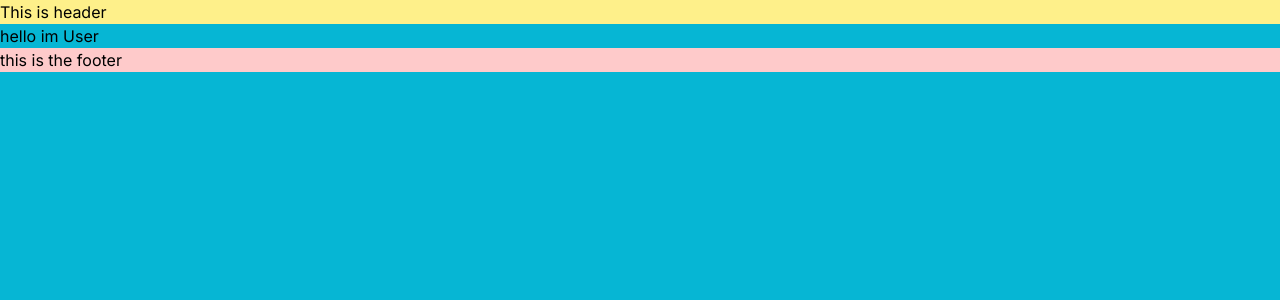
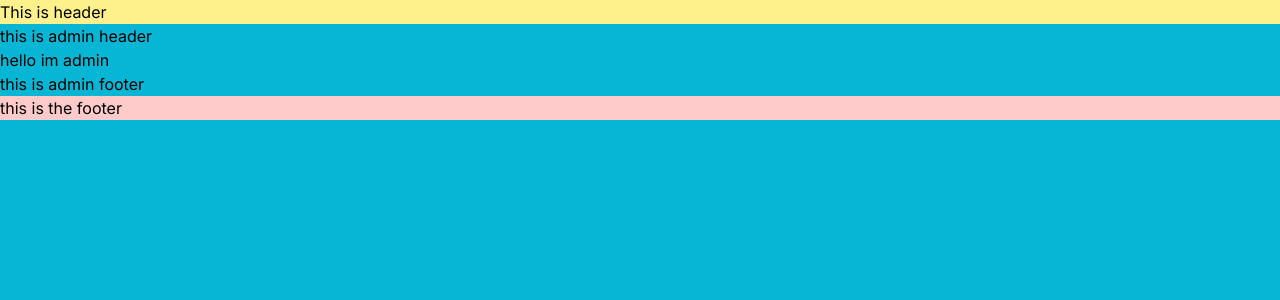
Before and after one commit to Yeshey-Gyatso/course-selling-app, a Next.js app in the folder course-selling-app/: page /admin in a window 1280 px wide. Shown: the top 300 px of the page. Built offline with nearby package versions, Linux system fonts and the light colour scheme.

Commit message:
routing started

```diff
--- /dev/null
+++ b/course-selling-app/src/app/admin/layout.tsx
@@ -0,0 +1,9 @@
+export default function AdminLayout({ children }: {
+    children: React.ReactNode
+  }){
+    return (<div>
+        <div><h1>this is admin header</h1></div>
+        <div>{children}</div>
+        <div><h1>this is admin footer</h1></div>
+    </div>)
+}
--- a/course-selling-app/src/app/admin/page.tsx
+++ b/course-selling-app/src/app/admin/page.tsx
@@ -1,5 +1,5 @@
 export default function Admin(){
     return(
-        <div>hello im User</div>
+        <div>hello im admin</div>
     )
 }
```
